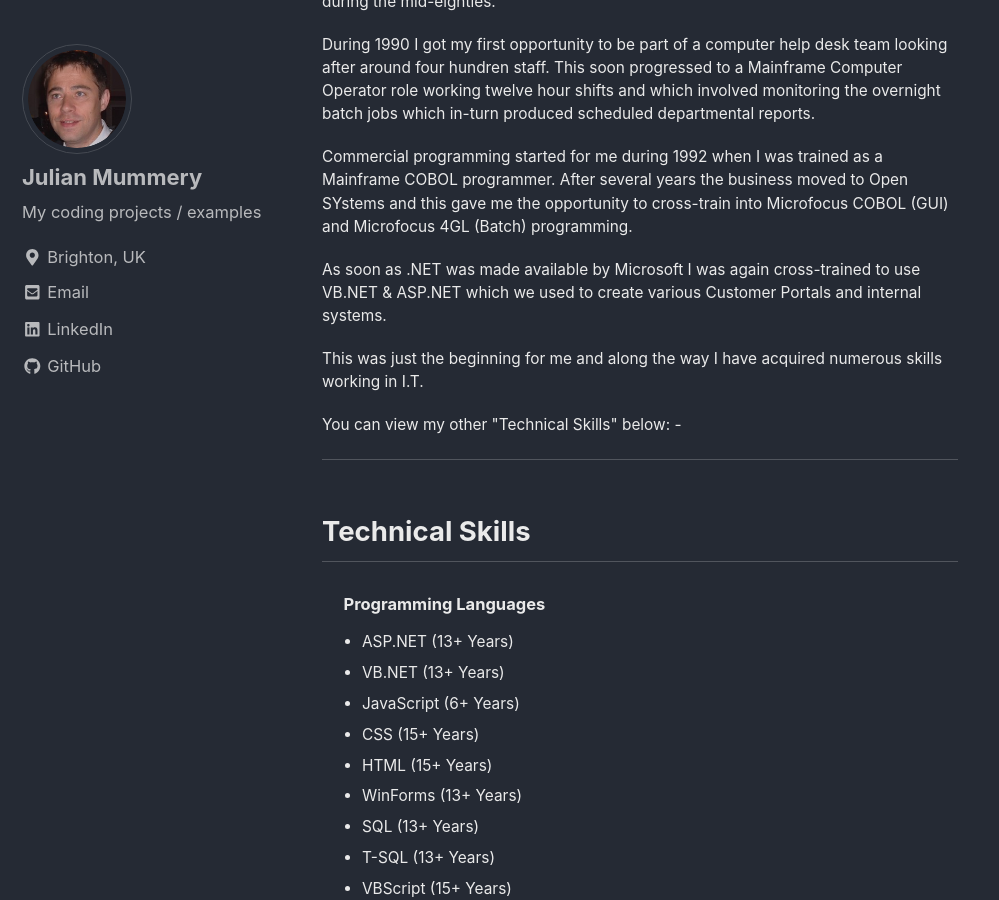
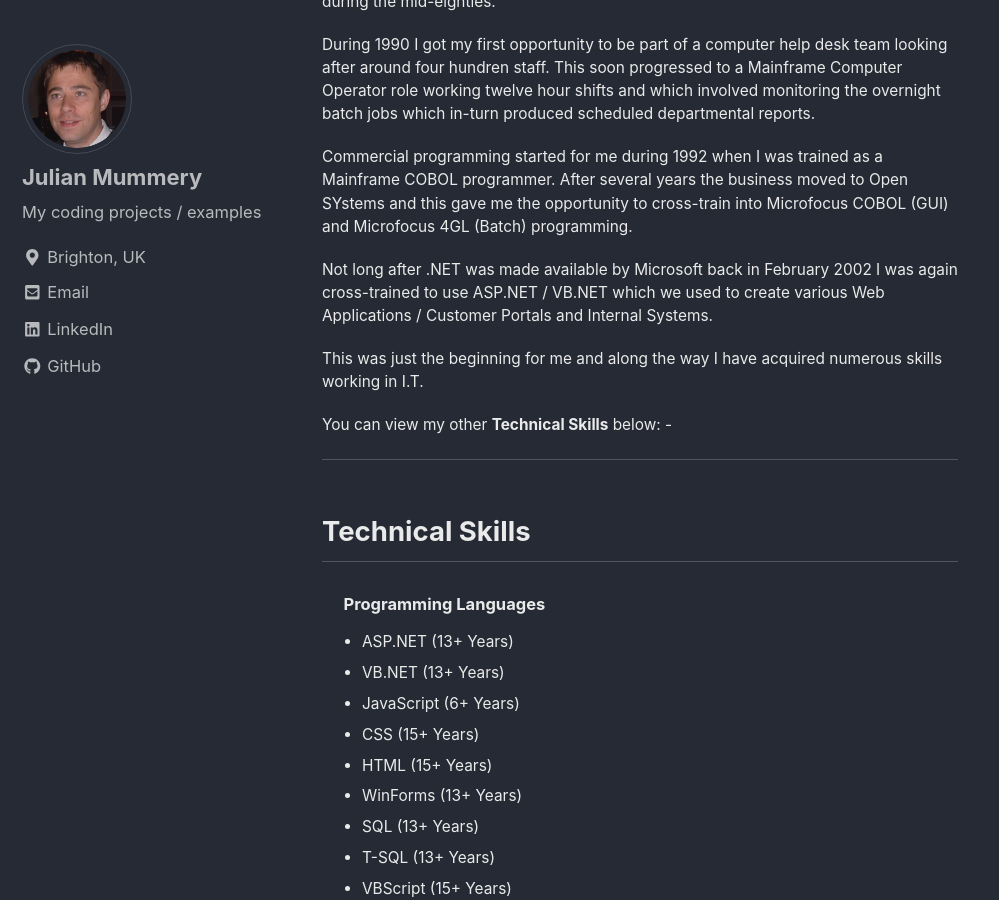
Before and after one commit to julianmummery/julianmummery.github.io, a Jekyll site: the page built from _pages/about.md, in a window 1280 px wide and 900 px high, scrolled down 1141 px. Shown: the whole window, without its empty margins (0-999 px from the left). Built offline with Jekyll 4.4.1, drawn with Linux system fonts in a browser that asks for light colours; nearby versions of some CDN libraries.

Commit message:
Update about.md

```diff
--- a/_pages/about.md
+++ b/_pages/about.md
@@ -25,9 +25,9 @@ For more specific information about the businesses I have worked for along with
 <p style="font-size:0.70em; margin-top:0;">Programming all started for me when I taught myself AMOS on the Amiga and then progressed to creating amateur games on the ZX Spectrum 48k and the BBC Model B during the mid-eighties.</p>
 <p style="font-size:0.70em; margin-top:0;">During 1990 I got my first opportunity to be part of a computer help desk team looking after around four hundren staff. This soon progressed to a Mainframe Computer Operator role working twelve hour shifts and which involved monitoring the overnight batch jobs which in-turn produced scheduled departmental reports.</p>
 <p style="font-size:0.70em; margin-top:0;">Commercial programming started for me during 1992 when I was trained as a Mainframe COBOL programmer. After several years the business moved to Open SYstems and this gave me the opportunity to cross-train into Microfocus COBOL (GUI) and Microfocus 4GL (Batch) programming.</p>
-<p style="font-size:0.70em; margin-top:0;">As soon as .NET was made available by Microsoft I was again cross-trained to use VB.NET & ASP.NET which we used to create various Customer Portals and internal systems.</p>
+<p style="font-size:0.70em; margin-top:0;">Not long after .NET was made available by Microsoft back in February 2002 I was again cross-trained to use ASP.NET / VB.NET which we used to create various Web Applications / Customer Portals and Internal Systems.</p>
 <p style="font-size:0.70em; margin-top:0;">This was just the beginning for me and along the way I have acquired numerous skills working in I.T.</p>
-<p style="font-size:0.70em; margin-top:0;">You can view my other "Technical Skills" below: -</p>
+<p style="font-size:0.70em; margin-top:0;">You can view my other <strong>Technical Skills</strong> below: -</p>
 
 <hr/>
 
```
